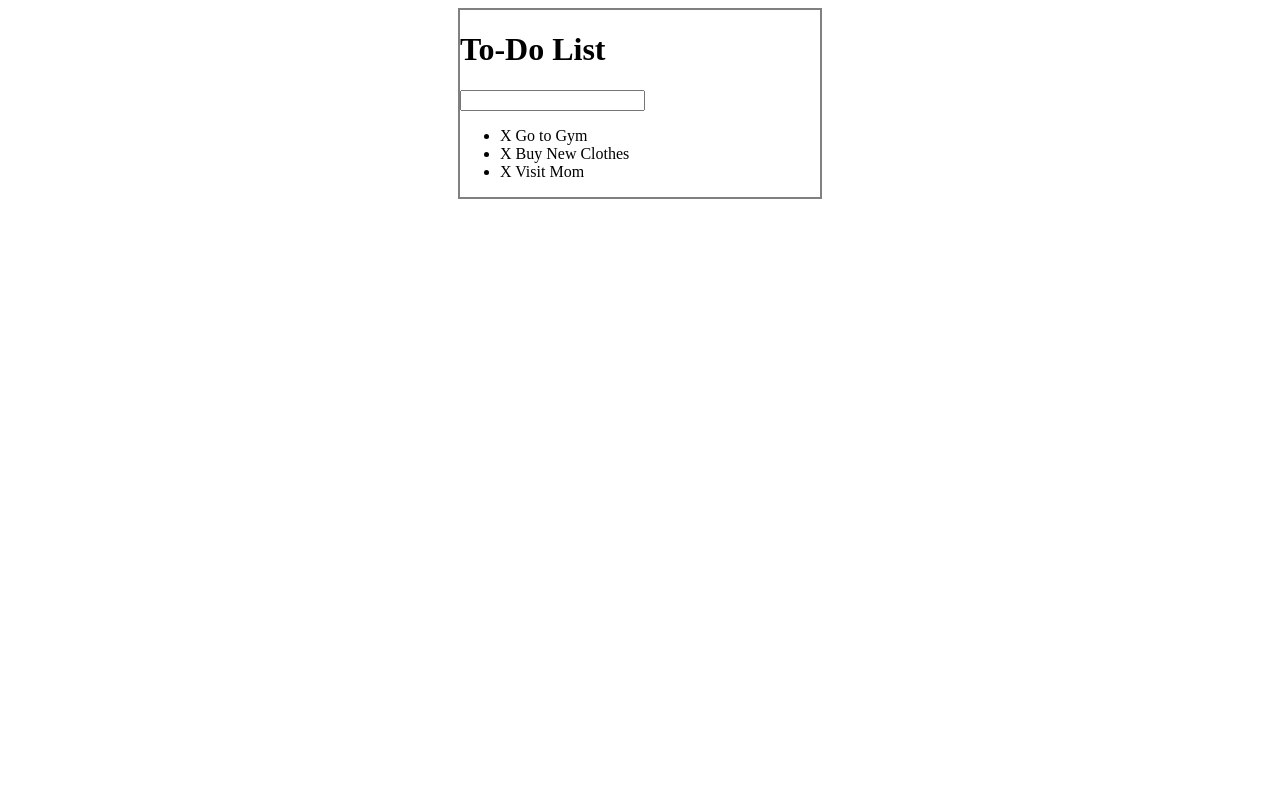
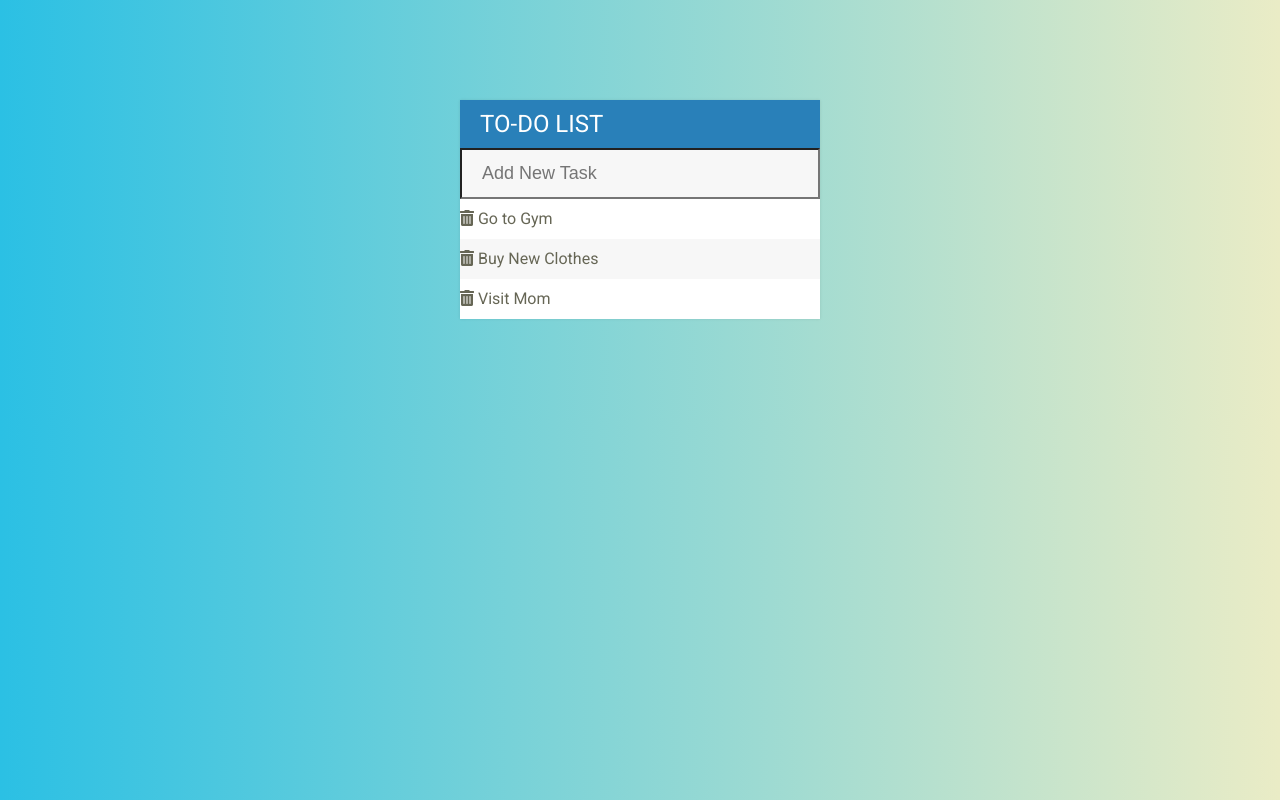
Before and after one commit to RedBalloon24/to-do-list, a plain HTML site: page index.html in a window 1280 px wide. Drawn offline with Linux system fonts and the light colour scheme.

Commit message:
fourth commit

```diff
--- a/assets/css/style.css
+++ b/assets/css/style.css
@@ -1,7 +1,63 @@
+body {
+    font-family: Roboto;
+    background: #2BC0E4;  /* fallback for old browsers */
+    background: -webkit-linear-gradient(to right, #2BC0E4, #EAECC6);  /* Chrome 10-25, Safari 5.1-6 */
+    background: linear-gradient(to right, #2BC0E4, #EAECC6 ); /* W3C, IE 10+/ Edge, Firefox 16+, Chrome 26+, Opera 12+, Safari 7+ */
+}
+
+h1 {
+    background-color: #2980b9;
+    color: white;
+    margin: 0;
+    padding: 10px 20px;
+    text-transform: uppercase;
+    font-size: 24px;
+    font-weight: normal;
+}
+
+.fa-plus {
+    float: right;
+}
+
 #container {
     width: 360px;
-    margin: 0 auto;
-    border: 2px solid gray;
+    margin: 100px auto;
+    background-color: #f7f7f7;
+    box-shadow: 0 0 3px rgba(0, 0, 0, 0.1);
+}
+
+input {
+    font-size: 18px;
+    color: #2980b9;
+    background-color: #f7f7f7;
+    width: 100%;
+    padding: 13px 13px 13px 20px;
+    box-sizing: border-box;
+    -moz-box-sizing: border-box;
+    -webkit-box-sizing: border-box;
+}
+
+input:focus {
+    background-color: white;
+    border: 3px solid #2980b9;
+    outline: none;
+}
+
+ul {
+    list-style: none;
+    margin: 0;
+    padding: 0;
+}
+
+li {
+    background-color: white;
+    height: 40px;
+    line-height: 40px;
+    color: #665;
+}
+
+li:nth-child(2n){
+    background-color: #f7f7f7;
 }
 
 .completed {
--- a/assets/js/todos.js
+++ b/assets/js/todos.js
@@ -16,6 +16,6 @@ $("input[type='text']").keypress(function(e){
     if(e.which === 13){
         var todoText = $(this).val();
         $(this).val("");
-        $("ul").append("<li><span>X</span> " + todoText + "</li>");
+        $("ul").append("<li><span><i class='fas fa-trash-alt'></i></span> " + todoText + "</li>");
     }
 });
--- a/index.html
+++ b/index.html
@@ -4,17 +4,19 @@
     <meta charset="UTF-8">
     <meta name="viewport" content="width=device-width, initial-scale=1.0">
     <title>Todo List</title>
+    <link rel="stylesheet" href="assets/css/style.css">
+    <link href="https://fonts.googleapis.com/css?family=Roboto:400,500,700&display=swap" rel="stylesheet">
+    <link rel="stylesheet" href="https://cdnjs.cloudflare.com/ajax/libs/font-awesome/5.12.1/css/all.min.css">
     <script src="assets/js/lib/jquery-3.4.1.min.js"></script>
-    <link rel="stylesheet" href="assets/css/style.css">
 </head>
 <body>
     <div id="container">
         <h1>To-Do List</h1>
-        <input type="text">
+        <input type="text" placeholder="Add New Task">
         <ul>
-            <li><span>X</span> Go to Gym</li>
-            <li><span>X</span> Buy New Clothes</li>
-            <li><span>X</span> Visit Mom</li>
+            <li><span><i class="fas fa-trash-alt"></i></span> Go to Gym</li>
+            <li><span><i class="fas fa-trash-alt"></i></span> Buy New Clothes</li>
+            <li><span><i class="fas fa-trash-alt"></i></span> Visit Mom</li>
         </ul>
     </div>
 
```
